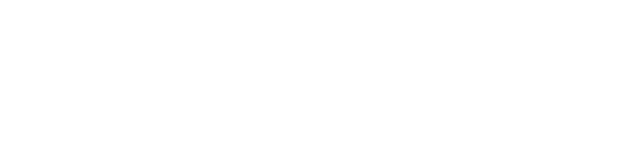
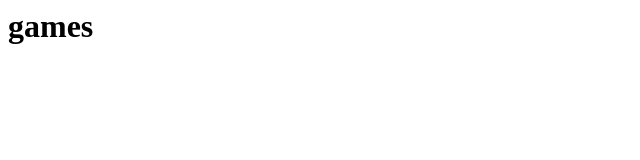
Before and after one commit to 2732ii2/The-Image-slider., a plain HTML site: page index.html in a window 1280 px wide. Shown: the whole page, without its empty margins (0-640 px from the left). Drawn offline with Linux system fonts and the light colour scheme.

Commit message:
commit_for_h1

```diff
--- a/index.html
+++ b/index.html
@@ -6,6 +6,6 @@
     <title>Document</title>
 </head>
 <body>
-
+    <h1>games</h1>
 </body>
 </html>
```
